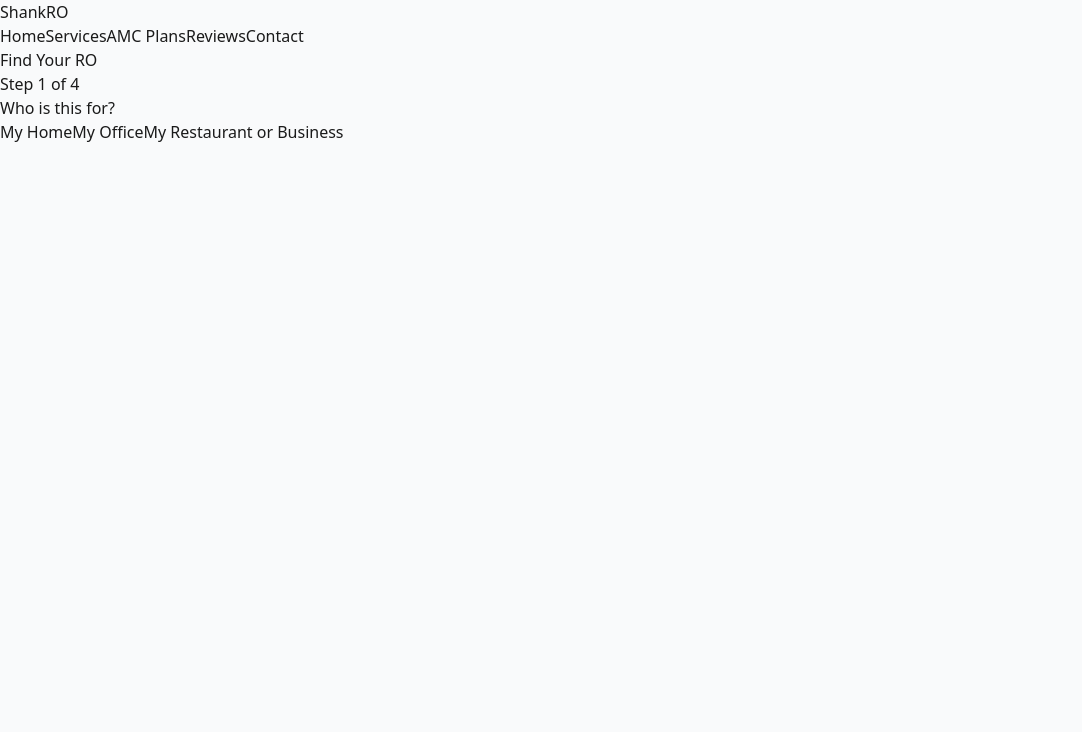
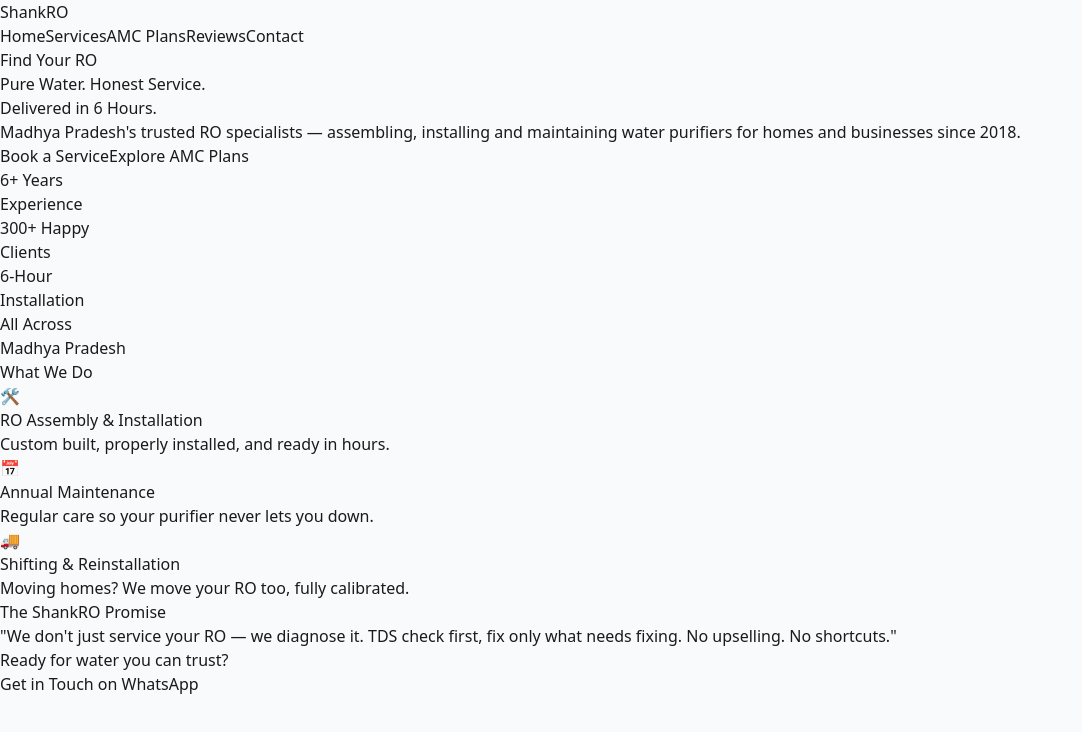
Before and after one commit to lifeisbutquestionable/shankro-website, a Next.js app: page / in a window 1280 px wide. Shown: the top 732 px of the page, without its empty margins (0-1082 px from the left). Built offline with nearby package versions, Linux system fonts and the light colour scheme.

Commit message:
Refactor Quiz component into Home component

```diff
--- a/src/app/page.tsx
+++ b/src/app/page.tsx
@@ -1,137 +1,81 @@
-"use client";
-import React, { useState } from 'react';
+import React from 'react';
 import Navbar from '@/components/Navbar';
-
-const quizData = {
-  steps: [
-    {
-      question: "Who is this for?",
-      options: [
-        { text: "My Home", value: "home" },
-        { text: "My Office", value: "office" },
-        { text: "My Restaurant or Business", value: "business" }
-      ]
-    },
-    {
-      question: "How many people use it daily?",
-      options: [
-        { text: "1-3 people", value: "small" },
-        { text: "4-6 people", value: "medium" },
-        { text: "7+ people", value: "large" }
-      ]
-    },
-    {
-      question: "What's your water source?",
-      options: [
-        { text: "Municipal", value: "municipal" },
-        { text: "Borewell", value: "borewell" },
-        { text: "Tanker", value: "tanker" },
-        { text: "Not Sure", value: "unsure" }
-      ]
-    },
-    {
-      question: "What matters most?",
-      options: [
-        { text: "Lowest price", value: "price" },
-        { text: "Best value", value: "value" },
-        { text: "Premium quality", value: "premium" }
-      ]
-    }
-  ],
-  results: {
-    A: {
-      name: "ShankRO Essential",
-      desc: "A standard household RO unit with 5-stage purification. Clean, reliable, budget friendly.",
-      price: "₹3,000 — ₹4,500",
-      amc: "Essential Plan"
-    },
-    B: {
-      name: "ShankRO Care",
-      desc: "A 7-stage unit with mineral cartridge — our most popular household choice.",
-      price: "₹4,500 — ₹6,000",
-      amc: "Care Plan"
-    },
-    C: {
-      name: "ShankRO Prime",
-      desc: "Commercial grade unit with alkaline and copper filtration for high-demand usage.",
-      price: "₹6,000 — ₹7,000+",
-      amc: "Prime Plan"
-    }
-  }
-};
-
-export default function Quiz() {
-  const [step, setStep] = useState(0);
-  const [answers, setAnswers] = useState({});
-  const [result, setResult] = useState(null);
-
-  const handleOption = (value: string) => {
-    const newAnswers = { ...answers, [step]: value };
-    setAnswers(newAnswers);
-
-    if (step < quizData.steps.length - 1) {
-      setStep(step + 1);
-    } else {
-      calculateResult(newAnswers);
-    }
-  };
-
-  const calculateResult = (ans: any) => {
-    if (ans[0] === 'office' || ans[1] === 'large' || ans[3] === 'premium') {
-      setResult(quizData.results.C);
-    } else if (ans[0] === 'home' && (ans[2] === 'borewell' || ans[3] === 'value')) {
-      setResult(quizData.results.B);
-    } else {
-      setResult(quizData.results.A);
-    }
-  };
-
+export default function Home() {
   return (
     <div className="min-h-screen bg-gray-50">
       <Navbar />
-      <main className="max-w-3xl mx-auto py-20 px-6">
-        <div className="bg-white p-8 md:p-12 rounded-3xl shadow-sm border border-gray-100">
-          {!result ? (
-            <div className="text-center">
-              <div className="mb-8 flex justify-center">
-                <div className="text-sm font-bold text-blue-600 uppercase tracking-widest">Step {step + 1} of 4</div>
-              </div>
-              <h2 className="text-3xl font-bold mb-10">{quizData.steps[step].question}</h2>
-              <div className="grid grid-cols-1 gap-4">
-                {quizData.steps[step].options.map((opt, idx) => (
-                  <button
-                    key={idx}
-                    onClick={() => handleOption(opt.value)}
-                    className="p-4 text-left rounded-xl border-2 border-gray-100 hover:border-blue-600 hover:bg-blue-50 transition font-medium text-lg"
-                  >
-                    {opt.text}
-                  </button>
-                ))}
-              </div>
-            </div>
-          ) : (
-            <div className="text-center">
-              <div className="text-5xl mb-6">🎉</div>
-              <h2 className="text-3xl font-bold mb-2">We Recommend: {result.name}</h2>
-              <p className="text-gray-600 mb-6 text-lg">{result.desc}</p>
-              <div className="bg-blue-50 p-6 rounded-2xl mb-8 inline-block w-full max-w-md">
-                <div className="text-gray-500 mb-1">Estimated Price</div>
-                <div className="text-2xl font-bold text-blue-700 mb-4">{result.price}</div>
-                <div className="text-gray-500 mb-1">Suggested Maintenance</div>
-                <div className="font-semibold">{result.amc}</div>
-              </div>
-              <div className="space-y-4">
-                <a href="/contact" className="block w-full bg-blue-600 text-white py-4 rounded-xl font-bold text-lg hover:bg-blue-700 transition">
-                  Book Your Unit Now
-                </a>
-                <p className="text-gray-500 italic text-sm">
-                  "Not convinced by your result? Call Shashank directly and he'll give you an honest recommendation in 5 minutes."
-                </p>
-              </div>
-            </div>
-          )}
+      <section className="py-20 px-6 text-center bg-gradient-to-b from-blue-50 to-gray-50">
+        <h1 className="text-5xl md:text-6xl font-extrabold text-gray-900 mb-6">
+          Pure Water. Honest Service.<br />
+          <span className="text-blue-600">Delivered in 6 Hours.</span>
+        </h1>
+        <p className="text-xl text-gray-600 max-w-2xl mx-auto mb-10">
+          Madhya Pradesh's trusted RO specialists — assembling, installing
+          and maintaining water purifiers for homes and businesses since 2018.
+        </p>
+        <div className="flex flex-wrap justify-center gap-4">
+          <a href="/contact" className="bg-blue-600 text-white px-8 py-4 rounded-full text-lg font-bold hover:bg-blue-700 transition">
+            Book a Service
+          </a>
+          <a href="/plans" className="bg-white text-blue-600 border-2 border-blue-600 px-8 py-4 rounded-full text-lg font-bold hover:bg-blue-50 transition">
+            Explore AMC Plans
+          </a>
         </div>
-      </main>
+      </section>
+      <section className="py-8 bg-white border-y border-gray-200">
+        <div className="max-w-6xl mx-auto px-6 grid grid-cols-2 md:grid-cols-4 gap-4 text-center">
+          <div className="p-4">
+            <p className="text-2xl font-bold text-gray-800">6+ Years</p>
+            <p className="text-gray-500">Experience</p>
+          </div>
+          <div className="p-4">
+            <p className="text-2xl font-bold text-gray-800">300+ Happy</p>
+            <p className="text-gray-500">Clients</p>
+          </div>
+          <div className="p-4">
+            <p className="text-2xl font-bold text-gray-800">6-Hour</p>
+            <p className="text-gray-500">Installation</p>
+          </div>
+          <div className="p-4">
+            <p className="text-2xl font-bold text-gray-800">All Across</p>
+            <p className="text-gray-500">Madhya Pradesh</p>
+          </div>
+        </div>
+      </section>
+      <section className="py-20 px-6 max-w-6xl mx-auto">
+        <h2 className="text-3xl font-bold text-center mb-12">What We Do</h2>
+        <div className="grid md:grid-cols-3 gap-8">
+          <div className="bg-white p-8 rounded-2xl shadow-sm border border-gray-100 hover:shadow-md transition">
+            <div className="text-4xl mb-4">🛠️</div>
+            <h3 className="text-xl font-bold mb-2">RO Assembly & Installation</h3>
+            <p className="text-gray-600">Custom built, properly installed, and ready in hours.</p>
+          </div>
+          <div className="bg-white p-8 rounded-2xl shadow-sm border border-gray-100 hover:shadow-md transition">
+            <div className="text-4xl mb-4">📅</div>
+            <h3 className="text-xl font-bold mb-2">Annual Maintenance</h3>
+            <p className="text-gray-600">Regular care so your purifier never lets you down.</p>
+          </div>
+          <div className="bg-white p-8 rounded-2xl shadow-sm border border-gray-100 hover:shadow-md transition">
+            <div className="text-4xl mb-4">🚚</div>
+            <h3 className="text-xl font-bold mb-2">Shifting & Reinstallation</h3>
+            <p className="text-gray-600">Moving homes? We move your RO too, fully calibrated.</p>
+          </div>
+        </div>
+      </section>
+      <section className="py-20 px-6 bg-blue-600 text-white text-center">
+        <div className="max-w-3xl mx-auto">
+          <h2 className="text-3xl font-bold mb-6">The ShankRO Promise</h2>
+          <p className="text-2xl italic font-light leading-relaxed">
+            "We don't just service your RO — we diagnose it. TDS check first, fix only what needs fixing. No upselling. No shortcuts."
+          </p>
+        </div>
+      </section>
+      <section className="py-20 px-6 text-center">
+        <h2 className="text-3xl font-bold mb-8">Ready for water you can trust?</h2>
+        <a href="https://wa.me/your-number" className="bg-green-500 text-white px-10 py-4 rounded-full text-xl font-bold hover:bg-green-600 transition inline-flex items-center">
+          Get in Touch on WhatsApp
+        </a>
+      </section>
     </div>
   );
 }
```
